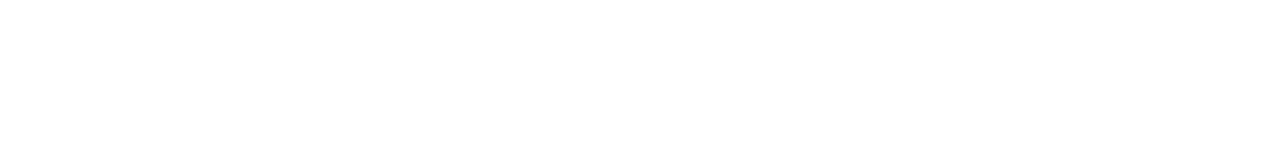
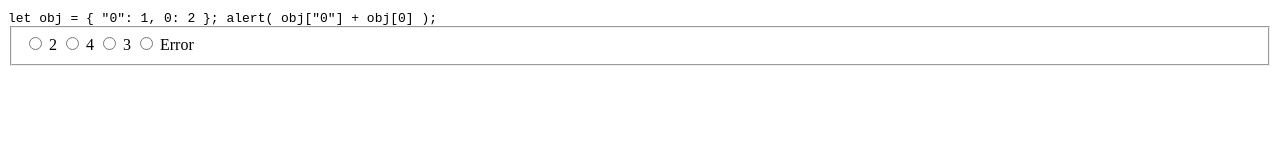
Before and after one commit to ArmenMesropyan/JS-Quiz, a plain HTML site: page src/index.html in a window 1280 px wide. Drawn offline with Linux system fonts and the light colour scheme.

Commit message:
Main choice html added

```diff
--- a/src/index.html
+++ b/src/index.html
@@ -9,7 +9,38 @@
 </head>
 
 <body>
+    <main class="questions">
+        <section class="questions__question question">
+            <div class="question__code">
+                <code>
+                    let obj = {
+                        "0": 1,
+                        0: 2
+                    };
 
+                    alert( obj["0"] + obj[0] );
+                </code>
+            </div>
+            <fieldset id="choice" class="question__choices">
+                <label>
+                    <input type="radio" value="0" name="choice" class="question__choice">
+                    2
+                </label>
+                <label>
+                    <input type="radio" value="1" name="choice" class="question__choice">
+                    4
+                </label>
+                <label>
+                    <input type="radio" value="2" name="choice" class="question__choice">
+                    3
+                </label>
+                <label>
+                    <input type="radio" value="3" name="choice" class="question__choice">
+                    Error
+                </label>
+            </fieldset>
+        </section>
+    </main>
 </body>
 
 </html>
```
